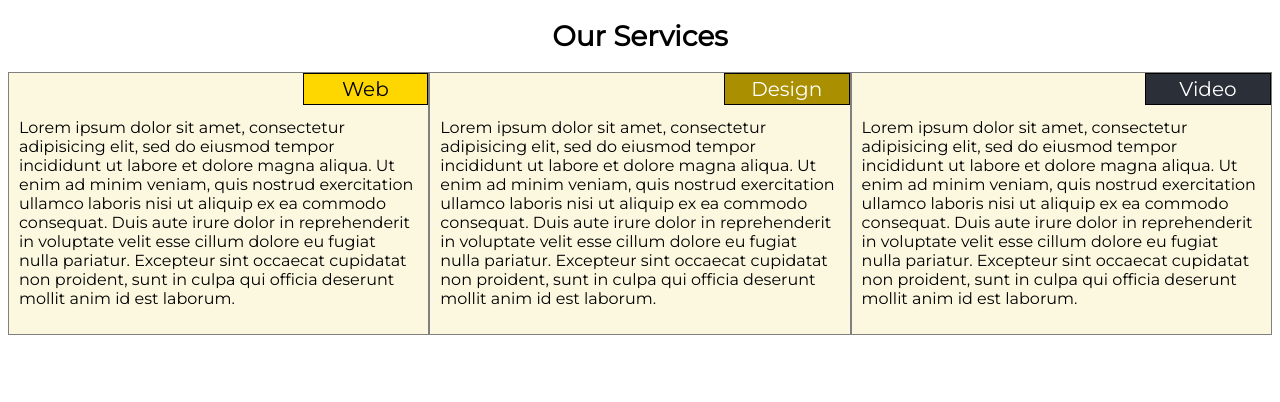
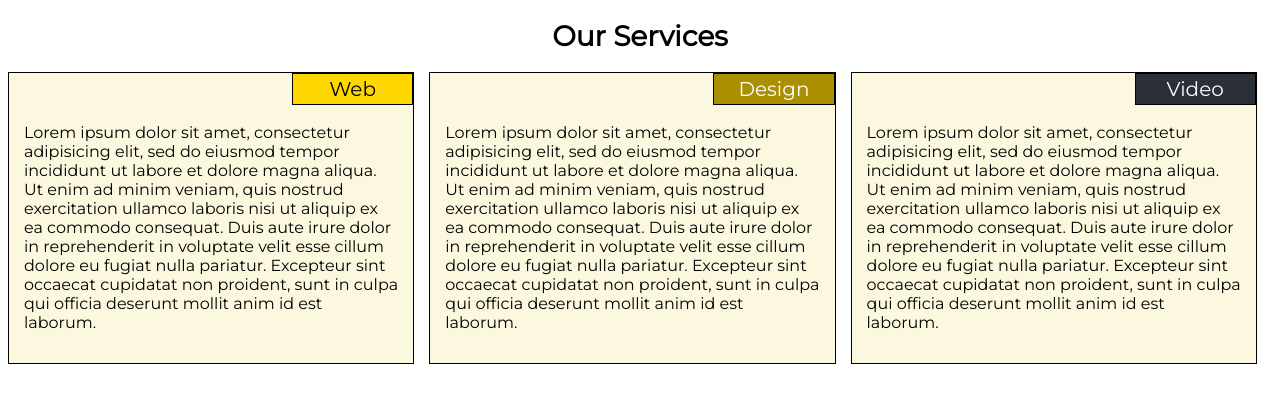
Before and after one commit to debeemedia/coursera-webdev, a plain HTML site: page site/module-2-solution/index.html in a window 1280 px wide. Drawn offline with Linux system fonts and the light colour scheme.

Commit message:
completed the module-2-solution

```diff
--- a/site/css/style.css
+++ b/site/css/style.css
@@ -4,6 +4,9 @@
 	//margin: 0;
 	//padding: 0;
 }
+html {
+	scroll-behavior: smooth;
+} /* Haven't seen the importance of this yet */
 header.navigation div {
 	color: blue;
 }
--- a/site/module-2-solution/css/styles.css
+++ b/site/module-2-solution/css/styles.css
@@ -1,6 +1,7 @@
-/* base style */
+/* BASE STYLES */
+
 * {
-	box-sizing: border-box !important;
+	box-sizing: border-box
 }
 body {
 	font-family: 'Montserrat', sans-serif;
@@ -10,42 +11,33 @@ h1 {
 	text-align: center;
 	font-size: 175%;
 }
-section {
+
+.row {
+	width: 100%;
+}
+
+section div {
 	position: relative;
-	//width: 90%;
-	// not necessary? height: 100%;
-	//margin-left: auto;
-	//margin-right: auto;
-	//margin: 10px;
-	//margin: 0 auto;
 	border: 1px solid black;
 	background-color: #fcf8df;
-	padding: 10px;
+	padding: 15px;
+	margin-bottom: 15px;
+	margin-right: 15px;
 }
-div > div {
-	margin: 10px;
-	border: 1px solid black;
-}
-#twenty-pixels {
-	margin: 20px;
-}
-header {
+
+span {
 	position: absolute;
 	top: 0px;
 	right: 0px;
-	//background-color: #aa8f00;
 	padding: 15px;
 	height: 20px;
 	width: 30%;
-	border: 1px solid black;
-	//font-weight: bold;
-	//color: white;
+	border: 0.3px solid black;
 	font-size: 125%;
 	display: flex;
 	justify-content: center;
 	align-items: center;
 }
-
 #light-gold {
 	background-color: #ffd700;
 	color: black;
@@ -60,22 +52,19 @@ header {
 	background-color: #2b2f38;
 	color: white;
 }
-section > p {
+
+div > p {
 	margin-top: 35px;
-	//padding: 10px;
 }
-.row {
-	width: 100%;
-}
-/* [class*="col-"] {
-	margin: 2px;
-}*/
+
+/* MEDIA QUERIES */
+
 /* desktop */
 		@media (min-width: 992px) {
 			[class*="col-"] {
 				float: left;
-				border: 1px solid grey;
 			}
+
 			.col-lg-1 {
 				width: 8.33%;
 			}
@@ -118,8 +107,8 @@ section > p {
 		@media (min-width: 768px) and (max-width: 991px) {
 			[class*="col-"] {
 				float: left;
-				border: 1px solid grey;
 			}
+
 			.col-md-1 {
 				width: 8.33%;
 			}
@@ -157,13 +146,13 @@ section > p {
 				width: 100%;
 			}
 		}
+
 /* mobile */
 		@media (max-width: 767px) {
 			[class*="col-"] {
-				//float: left;
-				border: 1px solid grey;
+				float: left;
+			}
 
-			}
 			.col-sm-1 {
 				width: 8.33%;
 			}
--- a/site/module-2-solution/index.html
+++ b/site/module-2-solution/index.html
@@ -10,35 +10,45 @@
 	<link rel="preconnect" href="https://fonts.gstatic.com" crossorigin>
 	<link href="https://fonts.googleapis.com/css2?family=Montserrat&display=swap" rel="stylesheet">
 </head>
+
 <body>
 	<h1>Our Services</h1>
+
 	<div class="row">
 		<section class="col-lg-4 col-md-6 col-sm-12">
-			<header id="light-gold">Web</header>
+			<div>
+				<span id="light-gold">Web</span>
 				<p>Lorem ipsum dolor sit amet, consectetur adipisicing elit, sed do eiusmod
 				tempor incididunt ut labore et dolore magna aliqua. Ut enim ad minim veniam,
 				quis nostrud exercitation ullamco laboris nisi ut aliquip ex ea commodo
 				consequat. Duis aute irure dolor in reprehenderit in voluptate velit esse
 				cillum dolore eu fugiat nulla pariatur. Excepteur sint occaecat cupidatat non
 				proident, sunt in culpa qui officia deserunt mollit anim id est laborum.</p>
+		    </div>
 		</section>
+
 		<section class="col-lg-4 col-md-6 col-sm-12">
-			<header id="dark-gold">Design</header>
+			<div>
+				<span id="dark-gold">Design</span>
 				<p>Lorem ipsum dolor sit amet, consectetur adipisicing elit, sed do eiusmod
 				tempor incididunt ut labore et dolore magna aliqua. Ut enim ad minim veniam,
 				quis nostrud exercitation ullamco laboris nisi ut aliquip ex ea commodo
 				consequat. Duis aute irure dolor in reprehenderit in voluptate velit esse
 				cillum dolore eu fugiat nulla pariatur. Excepteur sint occaecat cupidatat non
 				proident, sunt in culpa qui officia deserunt mollit anim id est laborum.</p>
+			</div>
 		</section>
+
 		<section class="col-lg-4 col-md-12 col-sm-12"><!-- I set the col-md-12 of this third section so that it will occupy the whole width of medium device screen, as required in the project brief-->
-			<header id="black">Video</header>
+			<div>
+				<span id="black">Video</span>
 				<p>Lorem ipsum dolor sit amet, consectetur adipisicing elit, sed do eiusmod
 				tempor incididunt ut labore et dolore magna aliqua. Ut enim ad minim veniam,
 				quis nostrud exercitation ullamco laboris nisi ut aliquip ex ea commodo
 				consequat. Duis aute irure dolor in reprehenderit in voluptate velit esse
 				cillum dolore eu fugiat nulla pariatur. Excepteur sint occaecat cupidatat non
 				proident, sunt in culpa qui officia deserunt mollit anim id est laborum.</p>
+			</div>
 		</section>
 	</div>
 </body>
```
Lines whose indentation alone changed are shown as unchanged.
